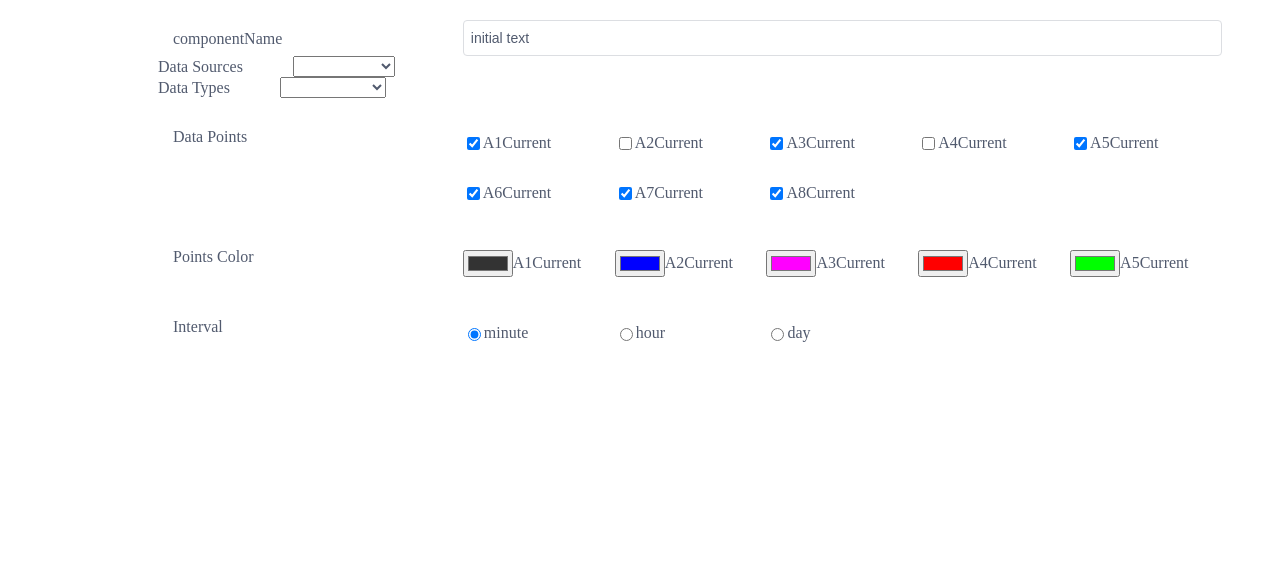
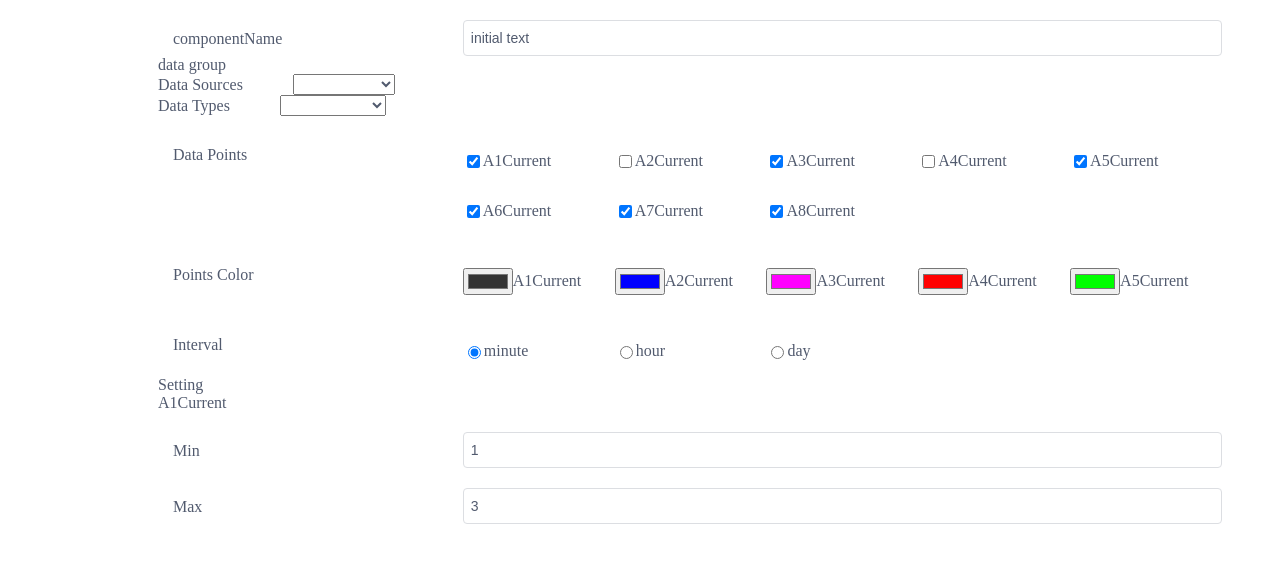
Before and after one commit to culing1317/dynamic-form, an Angular app: page / in a window 1280 px wide. Shown: the top 562 px of the page. Built offline with nearby package versions, Linux system fonts and the light colour scheme.

Commit message:
完成group嵌套

```diff
--- a/src/app/app.component.ts
+++ b/src/app/app.component.ts
@@ -63,40 +63,19 @@ export class AppComponent implements OnInit {
               });
             }
           },
-          // {
-          //   id: 'subData',
-          //   type: ControlType.group,
-          //   name: 'Sub Data',
-          //   child: [{
-          //     id: 'dataType',
-          //     type: ControlType.dropDown,
-          //     name: 'Data Types',
-          //     value: '',
-          //     enum: ['raw', 'product-line'],
-          //     handler$: (res: any) => {
-          //       return Observable.create(observer => {
-          //         const temp = res;
-          //         observer.next(temp);
-          //       });
-          //     }
-          //   }],
-          // }
-        ]
-      },
-
           {
             id: 'dataPoints',
             type: ControlType.checkbox,
             name: 'Data Points',
             value: '',
-        enum: [{id: 'A1Current', name: 'A1Current', value: true},
-               {id: 'A2Current', name: 'A2Current', value: false},
-               {id: 'A3Current', name: 'A3Current', value: true},
-               {id: 'A4Current', name: 'A4Current', value: false},
-               {id: 'A5Current', name: 'A5Current', value: true},
-               {id: 'A6Current', name: 'A6Current', value: true},
-               {id: 'A7Current', name: 'A7Current', value: true},
-               {id: 'A8Current', name: 'A8Current', value: true}],
+            enum: [{ id: 'A1Current', name: 'A1Current', value: true },
+            { id: 'A2Current', name: 'A2Current', value: false },
+            { id: 'A3Current', name: 'A3Current', value: true },
+            { id: 'A4Current', name: 'A4Current', value: false },
+            { id: 'A5Current', name: 'A5Current', value: true },
+            { id: 'A6Current', name: 'A6Current', value: true },
+            { id: 'A7Current', name: 'A7Current', value: true },
+            { id: 'A8Current', name: 'A8Current', value: true }],
             handler$: (res: any) => {
               return Observable.create(observer => {
                 const temp = res;
@@ -104,16 +83,19 @@ export class AppComponent implements OnInit {
               });
             }
           },
+        ]
+      },
+
       {
         id: 'PointsColor',
         type: ControlType.colorPicker,
         name: 'Points Color',
         value: '',
-        enum: [{id: 'A1Current', name: 'A1Current', value: '#333333'},
-               {id: 'A2Current', name: 'A2Current', value: '#0000ff'},
-               {id: 'A3Current', name: 'A3Current', value: '#ff00ff'},
-               {id: 'A4Current', name: 'A4Current', value: '#ff0000'},
-               {id: 'A5Current', name: 'A5Current', value: '#00ff00'}],
+        enum: [{ id: 'A1Current', name: 'A1Current', value: '#333333' },
+        { id: 'A2Current', name: 'A2Current', value: '#0000ff' },
+        { id: 'A3Current', name: 'A3Current', value: '#ff00ff' },
+        { id: 'A4Current', name: 'A4Current', value: '#ff0000' },
+        { id: 'A5Current', name: 'A5Current', value: '#00ff00' }],
         handler$: (res: any) => {
           return Observable.create(observer => {
             const temp = res;
@@ -134,6 +116,32 @@ export class AppComponent implements OnInit {
           });
         }
       },
+      {
+        id: 'setting',
+        type: ControlType.group,
+        name: 'Setting',
+        value: '',
+        child: [{
+          id: 'A1Current',
+          type: ControlType.group,
+          name: 'A1Current',
+          value: '',
+          child: [
+            {
+              id: 'Min',
+              type: ControlType.input,
+              name: 'Min',
+              value: '1',
+            },
+            {
+              id: 'Max',
+              type: ControlType.input,
+              name: 'Max',
+              value: '3',
+            }
+          ]
+        }],
+      }
     ];
   }
   log(message, b) {
--- a/src/app/dynamic-form/dynamic-form.component.html
+++ b/src/app/dynamic-form/dynamic-form.component.html
@@ -12,7 +12,7 @@
       <!-- 输入框 -->
       <!-- [ngStyle]="model.style" -->
       <div class="form-item" *ngSwitchCase="'input'" fxLayout='row' fxLayoutAlign="space-between">
-        <label class="left-text">{{ model.name }}</label>
+        <label class="left-text">{{ model.name ? model.name : 'el' }}</label>
         <input class="right-text text-input" [formControlName]="model.id" [value]="model.value" [placeholder]="model.placeholder"
           type="text" on-change="onRadioChange($event, model, group.form)">
       </div>
@@ -78,9 +78,10 @@
       <!-- 一组组件 -->
       <div *ngSwitchCase="'group'">
         <div [formGroupName]="model.id">
-          <ng-container *ngTemplateOutlet="formTemplate; context: {$implicit:{models: model.child, form: form.controls[model.id], formGroupName: model.id}}">
+            <label class="left-text">{{ model.name }}</label>
+            <ng-container *ngTemplateOutlet="formTemplate; context: {$implicit:{models: model.child, form: group.form.controls[model.id], formGroupName: model.id}}">
 
-          </ng-container>
+            </ng-container>
         </div>
       </div>
     </div>
--- a/src/app/dynamic-form/dynamic-form.component.ts
+++ b/src/app/dynamic-form/dynamic-form.component.ts
@@ -44,7 +44,7 @@ export class DynamicFormComponent implements OnInit {
   }
 
   onDropDown(flagId) {
-    if(this.dropDownFlagBoolen[flagId]) {
+    if (this.dropDownFlagBoolen[flagId]) {
       this.dropDownFlagBoolen[flagId] = !this.dropDownFlagBoolen[flagId];
     } else {
       this.dropDownFlagBoolen[flagId] = !!flagId;
@@ -140,9 +140,11 @@ class SingleSelectModel extends BasicModel {
     super(config);
     const options = [];
     for (const value of config.enum) {
+      const checked = (value === config.value);
       options.push({
         name: value,
-        value: value
+        value: value,
+        checked: checked
       });
     }
     this.options = options;
@@ -151,6 +153,7 @@ class SingleSelectModel extends BasicModel {
   options: Array<{
     name: string,
     value: string,
+    checked: boolean,
   }>;
   selectedOption: string;
 }
```
Lines whose indentation alone changed are shown as unchanged.
